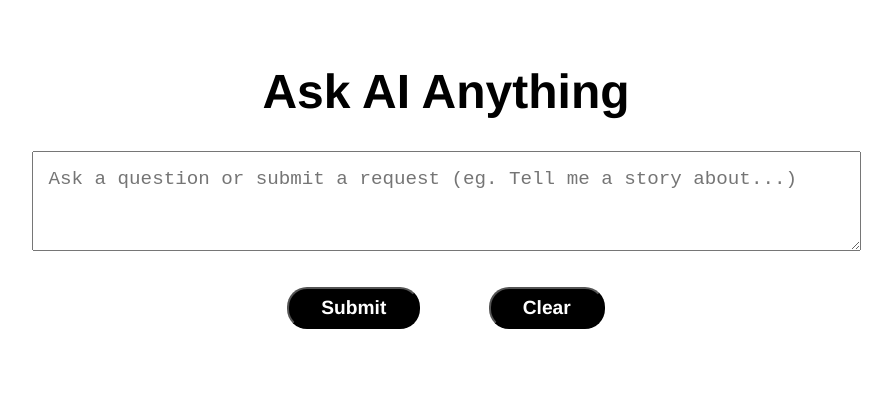
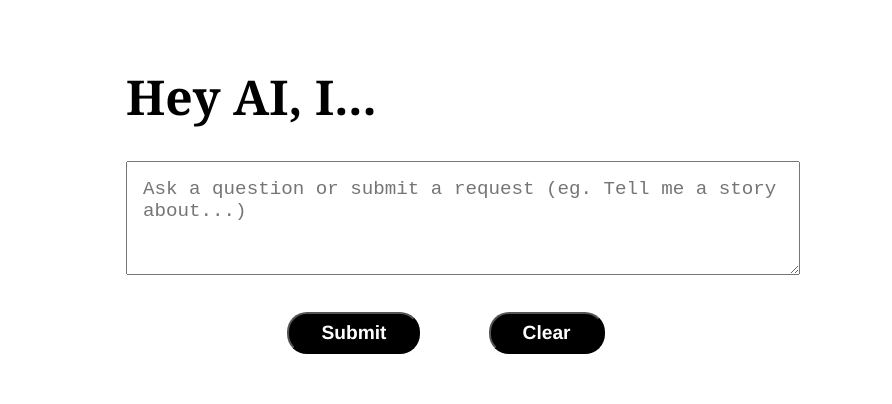
Before and after one commit to TJacka/SIApp, a plain HTML site: page index.html in a window 1280 px wide. Shown: the whole page, without its empty margins (194-1086 px from the left). Drawn offline with Linux system fonts and the light colour scheme.

Commit message:
Completed app functionality

```diff
--- a/index.html
+++ b/index.html
@@ -9,7 +9,7 @@
 </head>
 <body>
   <div class="content">
-    <h1>Ask AI Anything</h1>
+    <h1>Hey AI, I...</h1>
     <textarea type="text" name="" value="" rows="3" cols="65" placeholder="Ask a question or submit a request (eg. Tell me a story about...)"></textarea>
     <br/>
     <button type="button" name="button">Submit</button>
--- a/main.js
+++ b/main.js
@@ -41,8 +41,6 @@ function getStory() {
     return;
   }
 
-
-
   const data = {
       prompt: `${inputString}`,
       temperature: 0.5,
--- a/style.css
+++ b/style.css
@@ -3,8 +3,12 @@ body {
     box-sizing: border-box;
     text-align: center;
     padding-top: 2rem;
-    font-family: Helvetica, sans-serif;
+    font-family: Georgia, 'Times New Roman', Times, serif;
     background: white;
+}
+
+.content {
+    max-width: 50%;
 }
 
 button {
@@ -19,7 +23,6 @@ button {
 }
 
 ::-webkit-input-placeholder, ::-moz-placeholder, ::-ms-input-placeholder, ::-moz-placeholder {
-    font-family: Helvetica, sans-serif;
     font-size: 2rem;
     color: white;
   }
@@ -30,6 +33,7 @@ button {
 
   h1 {
       font-size: 3rem;
+      text-align: left;
   }
 
   ul {
@@ -59,6 +63,8 @@ button {
   textarea {
       padding: 1rem;
       font-size: 1.2rem;
+      width: 100%;
+      min-height: 5rem;
   }
 
   h3 {
@@ -80,3 +86,9 @@ button {
     width: 100%;
     display: flex;
 }
+
+.heading {
+    display: flex;
+    align-items: baseline;
+    justify-content: space-between;
+}
```
